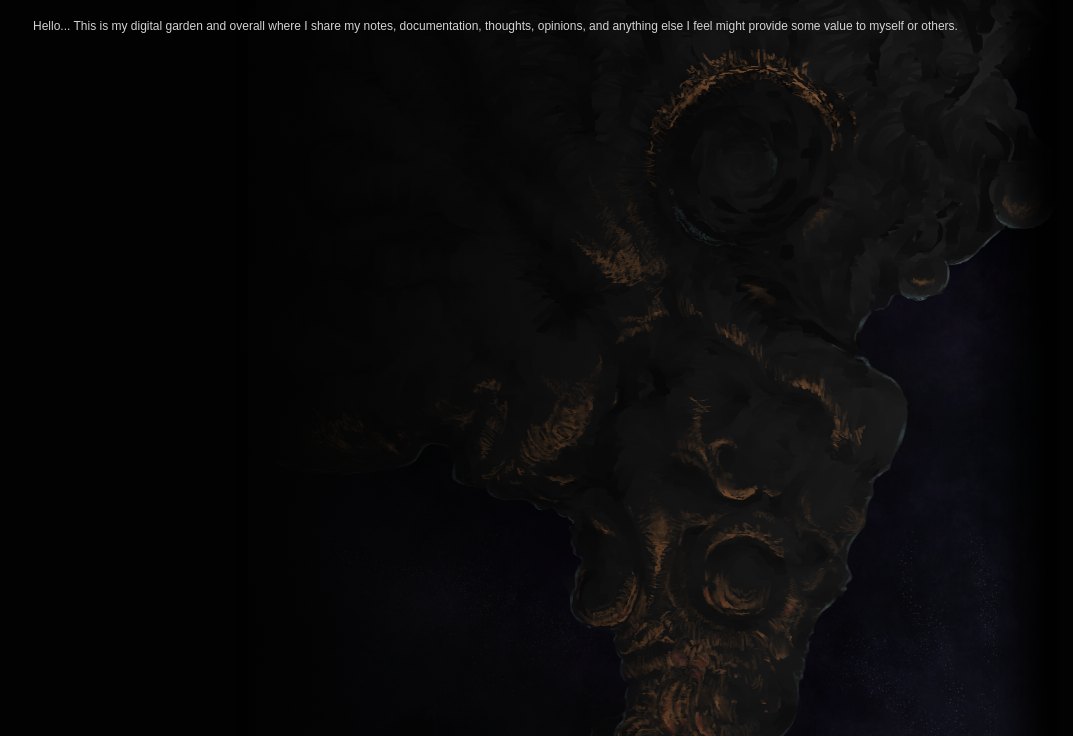
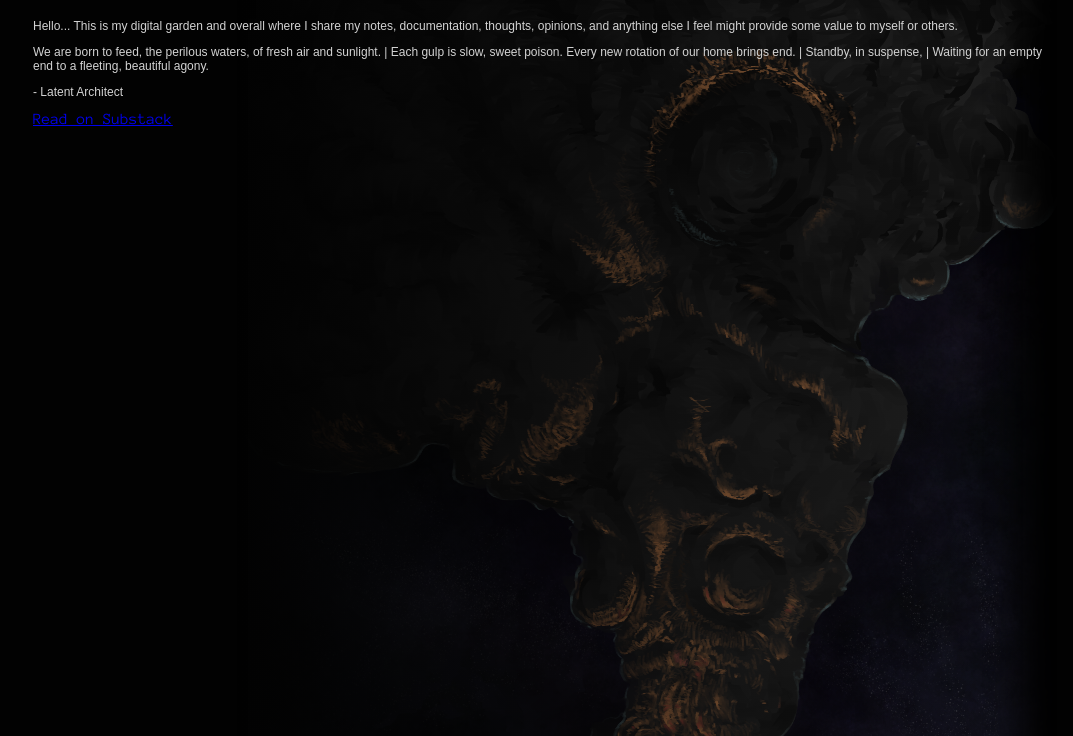
Before and after one commit to LatentArchitect/garden, a plain HTML site: page index.html in a window 1280 px wide. Shown: the part 64-800 px from the top of the page, without its empty margins (95-1168 px from the left). Drawn offline with Linux system fonts and the light colour scheme; a script that the page names is missing.

Commit message:
Update index.html

```diff
--- a/index.html
+++ b/index.html
@@ -26,6 +26,27 @@
                         Hello... This is my digital garden and overall where I share my notes, documentation, thoughts, opinions, and anything else I feel might provide some value to myself or others.
                     </p>
                 </div>
+                <div class="substack-post-embed"><p lang="en">We are born to feed,
+
+the perilous waters,
+
+of fresh air and sunlight.
+
+|
+
+Each gulp is slow, sweet poison.
+
+Every new rotation of our home brings end.
+
+|
+
+Standby,
+
+in suspense,
+
+|
+
+Waiting for an empty end to a fleeting, beautiful agony.</p><p> - Latent Architect</p><a data-comment-link href="https://substack.com/@latentarchitect/note/c-55328616">Read on Substack</a></div><script async src="https://substack.com/embedjs/embed.js" charset="utf-8"></script>
             </div>
         </div>
         <div class="container-wrapper-nav"></div>
```
